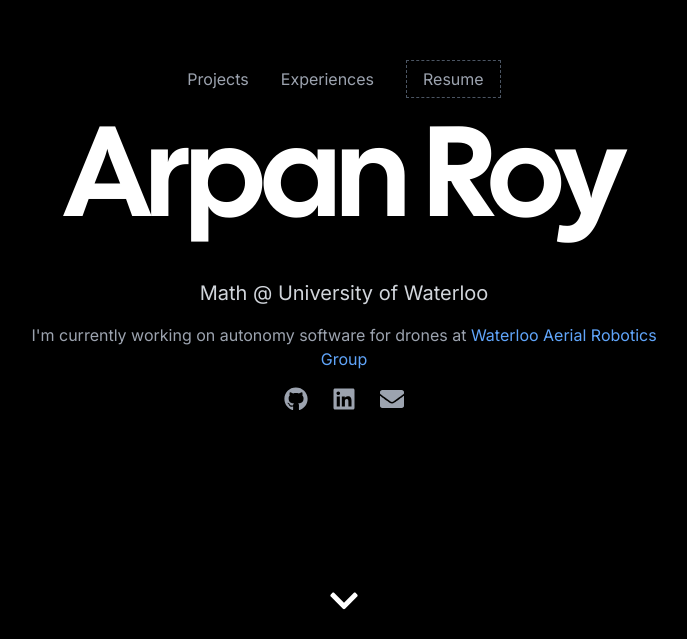
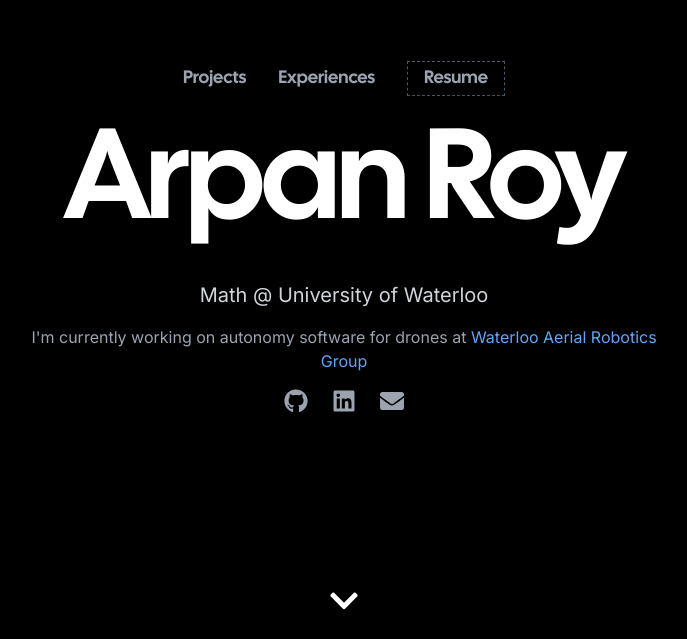
Before and after one commit to arpanroy18/portfolio, a Next.js app: page / in a window 1280 px wide. Shown: the part 161-800 px from the top of the page, without its empty margins (296-983 px from the left). Built offline with nearby package versions, Linux system fonts and the light colour scheme; no server answers.

Commit message:
style: update button styles for improved typography and consistency

```diff
--- a/app/page.tsx
+++ b/app/page.tsx
@@ -134,7 +134,7 @@ export default function Home() {
             >
               <button
                 onClick={() => scrollToSection('projects')}
-                className="text-gray-400 hover:text-white transition-colors"
+                className="text-gray-400 hover:text-white transition-colors font-display text-lg font-normal"
               >
                 Projects
               </button>
@@ -145,7 +145,7 @@ export default function Home() {
             >
               <button
                 onClick={() => scrollToSection('experiences')}
-                className="text-gray-400 hover:text-white transition-colors"
+                className="text-gray-400 hover:text-white transition-colors font-display text-lg font-normal"
               >
                 Experiences
               </button>
@@ -158,7 +158,7 @@ export default function Home() {
                 href="./Arpan_Roy_Resume.pdf"
                 target="_blank"
                 rel="noopener noreferrer"
-                className="px-4 py-2 border border-dashed border-gray-600 text-gray-400 hover:text-white hover:border-white transition-all"
+                className="px-4 py-2 border border-dashed border-gray-600 text-gray-400 hover:text-white hover:border-white transition-all font-display text-lg font-normal"
               >
                 Resume
               </a>
```
